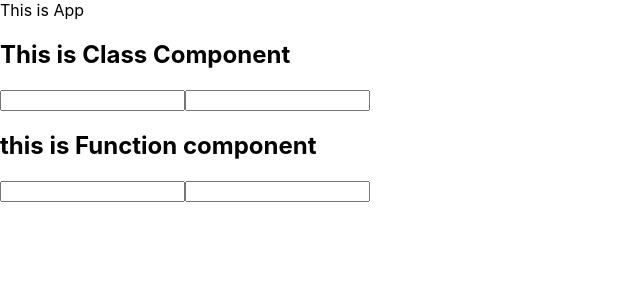
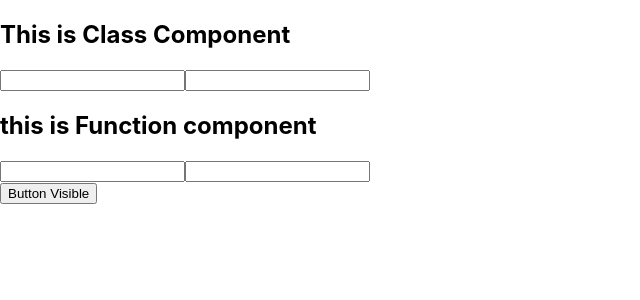
Before and after one commit to yazid1bernou/hooks-react, a React (Create React App) app: page / in a window 1280 px wide. Shown: the top 300 px of the page, without its empty margins (0-640 px from the left). Built offline with nearby package versions, Linux system fonts and the light colour scheme.

Commit message:
useEffect

```diff
--- a/src/App.js
+++ b/src/App.js
@@ -1,15 +1,28 @@
+import { useState } from "react"
 import {LoginFormC , LoginFormF} from "./LoginForm"
 function App() {
+
+  const [visible , setVisible ] = useState(true);
+
+
   return (
-    <div >
-          This is App
 
+    <div>
+
+          {visible ?
+
+          <>
           <LoginFormC />
           <LoginFormF />
+          </> : null
 
+          }
+
+          <button type="button" onClick={() =>  setVisible( ! visible)}> Button Visible</button>
 
     </div>
   );
 }
 
+
 export default App;
--- a/src/LoginForm.js
+++ b/src/LoginForm.js
@@ -1,10 +1,20 @@
-import React, { useState } from "react";
+import React, { useEffect, useState } from "react";
 
 
 export class LoginFormC extends React.Component {
       state = {
         email : '' ,
         password : ''
+      }
+
+      componentDidMount () {
+        console.log("class component did mount")
+      }
+      componentDidUpdate() {
+        console.log("class component did update")
+      }
+      componentWillUnmount() {
+        console.log("class component will unmount")
       }
       handleEmail =(e) => {
         this.setState({
@@ -17,6 +27,9 @@ export class LoginFormC extends React.Component {
          password :  e.target.value
         })
       }
+
+
+
 
     render () {
 
@@ -37,6 +50,16 @@ export function LoginFormF (){
     const [password , setPassword] = useState('');
 
 
+
+     useEffect( ()=> {
+       console.log("Function Component did mount ")
+     } , []);
+
+     useEffect( () => {
+        if(email === '')
+           return ;
+        console.log("Function Component did amout update")
+     } ,[email , password])
      function handleEmail (e) {
         setEmail(e.target.email);
      }
```
